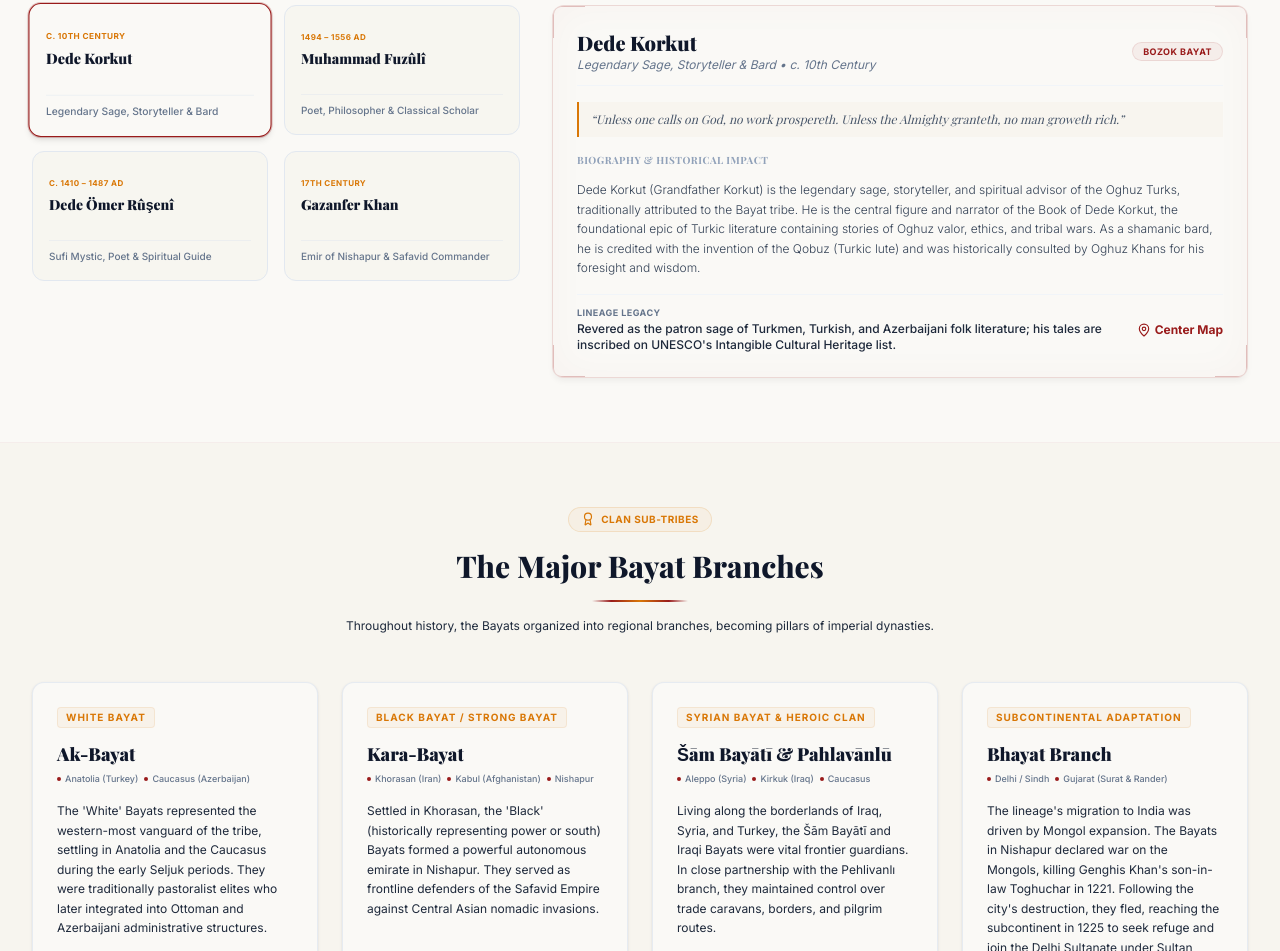
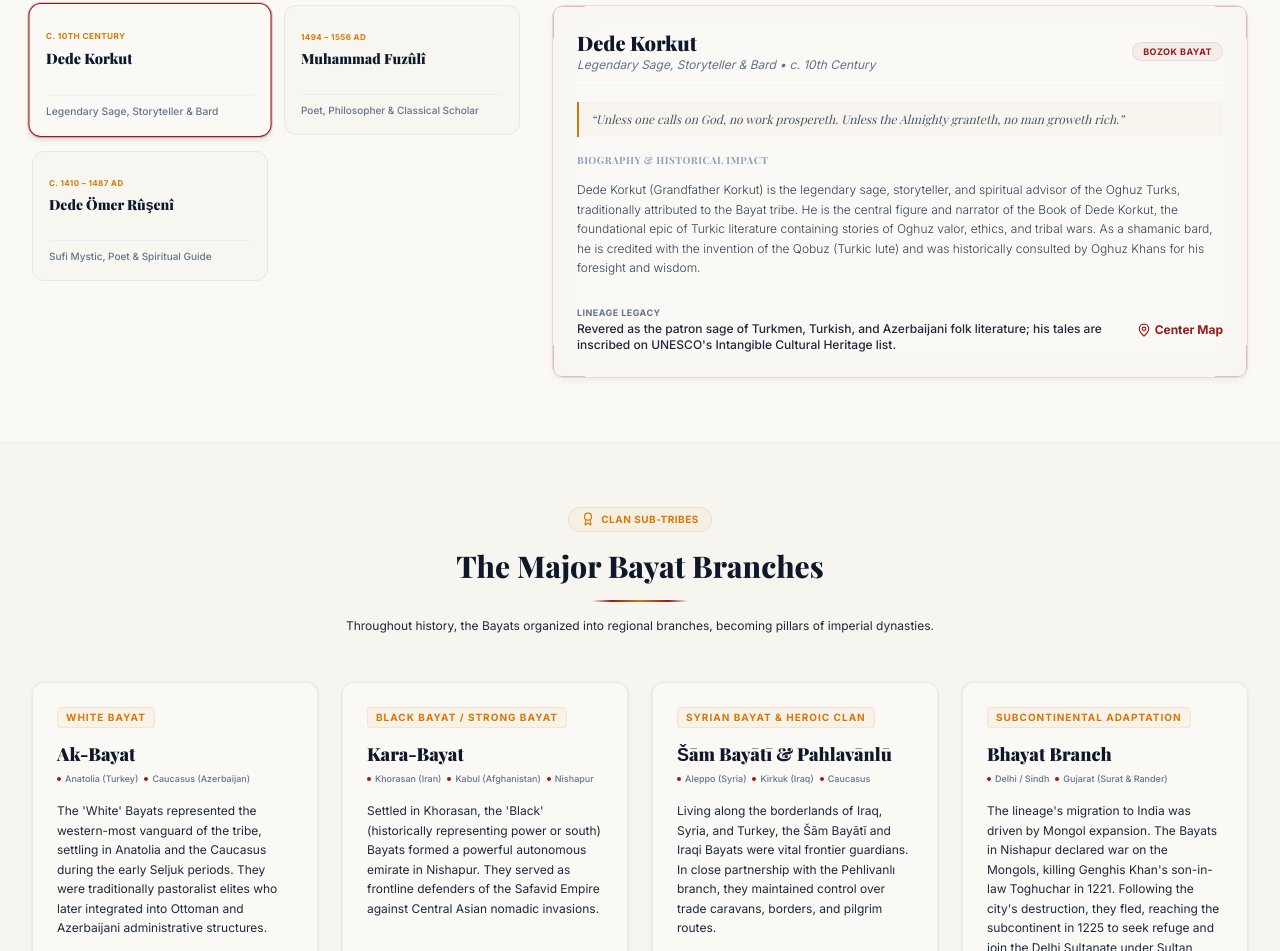
Before and after one commit to yolia21/bayat, a Next.js app: page / in a window 1280 px wide. Shown: the part 1990-2941 px from the top of the page. Built offline with nearby package versions, Linux system fonts and the light colour scheme; a web font is replaced by a local one.

Commit message:
fix: remove Gazanfer Khan from famous figures

```diff
--- a/src/app/data/locations.ts
+++ b/src/app/data/locations.ts
@@ -294,16 +294,5 @@ export const famousFigures: FamousFigure[] = [
     quote: "Turn your face to the light of the soul, and let the dust of the world be washed away by the tears of devotion.",
     bio: "Dede Ömer Rûşenî was a famous 15th-century Sufi mystic and classical poet born in Anatolia who belonged to the Bayat clan. He traveled to Azerbaijan, where he became one of the primary figures and renovators of the Khalwati Sufi order. He authored multiple masnavis (allegorical spiritual poems) such as 'Miskinname' (Book of the Humble) that explored themes of spiritual detachment, divine alignment, and inner purification.",
     legacy: "A major figure of early Turkish Sufism and Azerbaijani mysticism whose disciples spread the Khalwati order extensively across Turkey, Egypt, and the Balkans."
-  },
-  {
-    id: "gazanfer",
-    name: "Gazanfer Khan",
-    century: "17th Century",
-    role: "Emir of Nishapur & Safavid Commander",
-    locationId: "khorasan",
-    branch: "Kara-Bayat",
-    quote: "A fortress is not defended by stone walls, but by the loyalty and iron will of the warriors standing upon them.",
-    bio: "Gazanfer Khan was the sovereign Emir of the autonomous Kara-Bayat Principality of Nishapur in Khorasan during the Safavid Empire. Representing the military vanguard of the Black Bayats, he defended the frontiers of Khorasan against Uzbek and Turkmen nomadic invasions. Under his leadership, the Kara-Bayats consolidated their military standing, producing regional governors and elite cavalry commanders who secured the empire's borders.",
-    legacy: "Established the political autonomy of the Kara-Bayat house in Khorasan, which maintained regional influence and military prestige well into the Afsharid era."
   }
 ];
```
